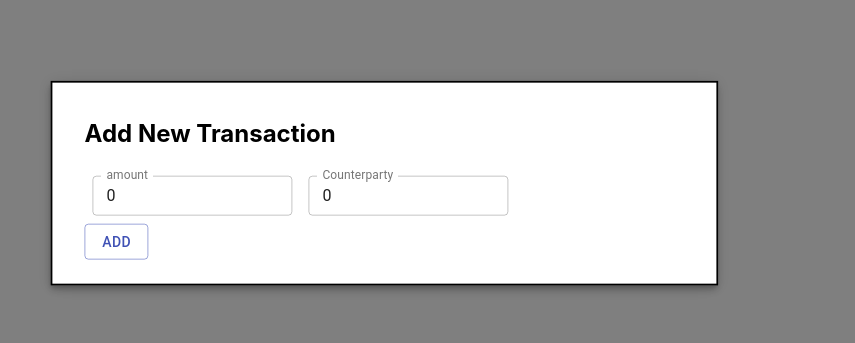
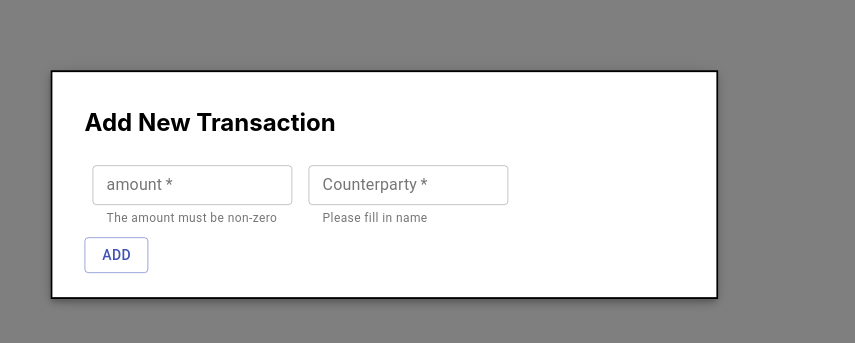
Before and after one commit to nuritlh/Capitolis, a React (Create React App) app in the folder client/: page / in a window 1280 px wide. Both pictures are taken after a click on the button "Add New Transactions". Shown: the part 189-532 px from the top of the page, without its empty margins (212-1067 px from the left). Built offline with nearby package versions, Linux system fonts and the light colour scheme; no server answers.

Commit message:
transaction validation

```diff
--- a/client/src/components/AddTransactionModal.jsx
+++ b/client/src/components/AddTransactionModal.jsx
@@ -35,10 +35,12 @@ const useStyles = makeStyles((theme) => ({
 export const AddTransactionModal = ({ transactions }) => {
   const classes = useStyles()
   // getModalStyle is not a pure function, we roll the style only on the first render
-  const [modalStyle] = React.useState(getModalStyle)
-  const [open, setOpen] = React.useState(false)
+  const [modalStyle] = useState(getModalStyle)
+  const [open, setOpen] = useState(false)
   const [amount, setAmount] = useState(0)
   const [name, setName] = useState('')
+  const [amountError, setAmountError] = useState(false)
+  const [nameError, setNameError] = useState(false)
 
   const handleOpen = () => {
     setOpen(true)
@@ -48,18 +50,50 @@ export const AddTransactionModal = ({ transactions }) => {
     setOpen(false)
   }
 
+  const onChangeAmount = (value) => {
+    setAmountError(false)
+    if (value !== '' && value !== '0') {
+      setAmount(parseInt(value))
+    } else {
+      setAmountError(true)
+    }
+  }
+
+  const onChangeName = (value) => {
+    setNameError(false)
+    if (value !== '') {
+      setName(value)
+    } else {
+      setNameError(true)
+    }
+  }
+
   const add = async () => {
-    const result = await addTransaction({ name, amount })
-    transactions(result)
-    handleClose()
+    if (amount !== 0 && name !== '') {
+      const result = await addTransaction({ name, amount })
+      transactions(result)
+      handleClose()
+    }
   }
 
   const body = (
     <div style={modalStyle} className={classes.paper}>
       <h2 id="simple-modal-title">Add New Transaction</h2>
       <div className={inputs}>
-        <Input label="amount" onChange={(amount) => setAmount(amount)} />
-        <Input label="Counterparty" onChange={(name) => setName(name)} />
+        <Input
+          label="amount"
+          onChange={onChangeAmount}
+          error={amountError}
+          helperText="The amount must be non-zero"
+          type="number"
+        />
+        <Input
+          label="Counterparty"
+          onChange={onChangeName}
+          error={nameError}
+          helperText="Please fill in name"
+          type="text"
+        />
       </div>
       <Button variant="outlined" color="primary" onClick={add}>
         Add
--- a/client/src/components/Input.jsx
+++ b/client/src/components/Input.jsx
@@ -11,7 +11,7 @@ const useStyles = makeStyles((theme) => ({
   },
 }))
 
-export const Input = ({ label, onChange }) => {
+export const Input = ({ label, onChange, type, error, helperText }) => {
   const classes = useStyles()
 
   const handelOnChange = (e) => {
@@ -24,10 +24,13 @@ export const Input = ({ label, onChange }) => {
         <TextField
           label={label}
           id="outlined-size-small"
-          defaultValue={0}
           variant="outlined"
           size="small"
           onChange={handelOnChange}
+          type={type}
+          error={error}
+          helperText={helperText}
+          required
         />
       </div>
     </form>
```
